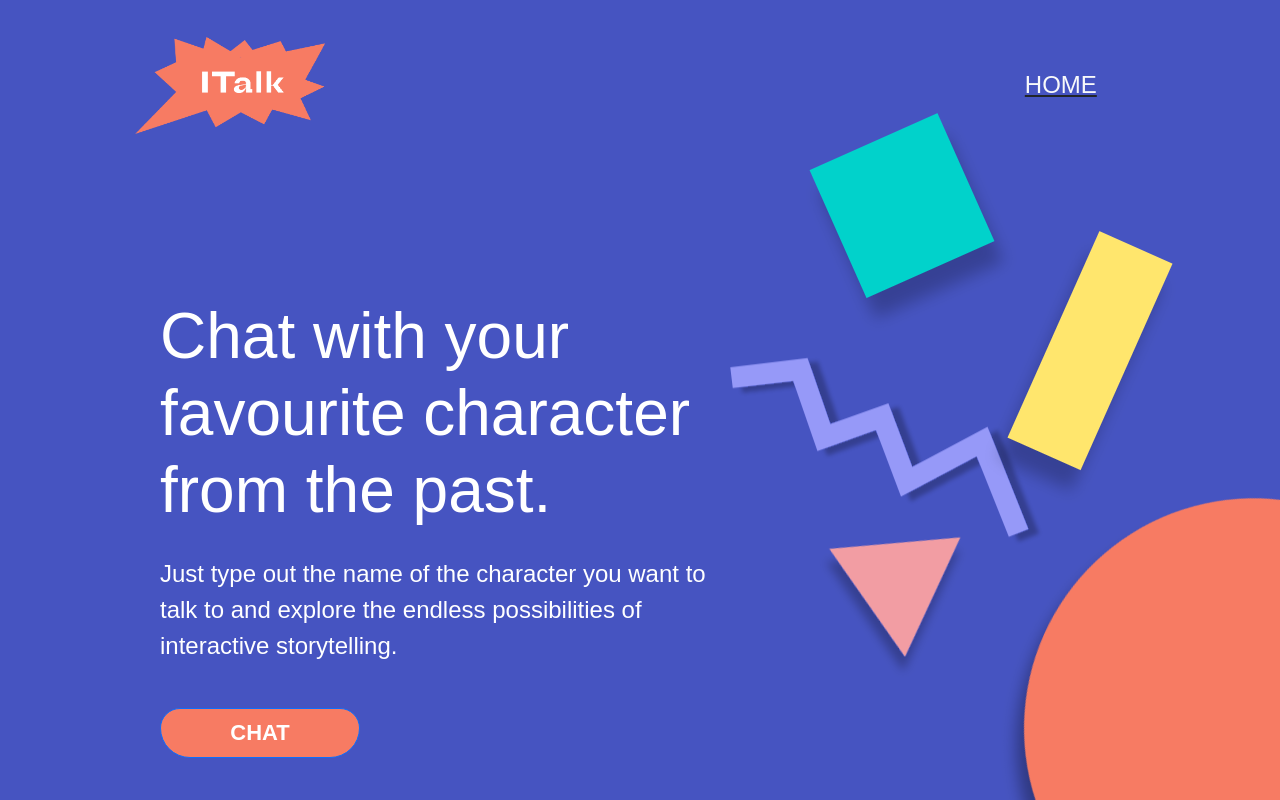
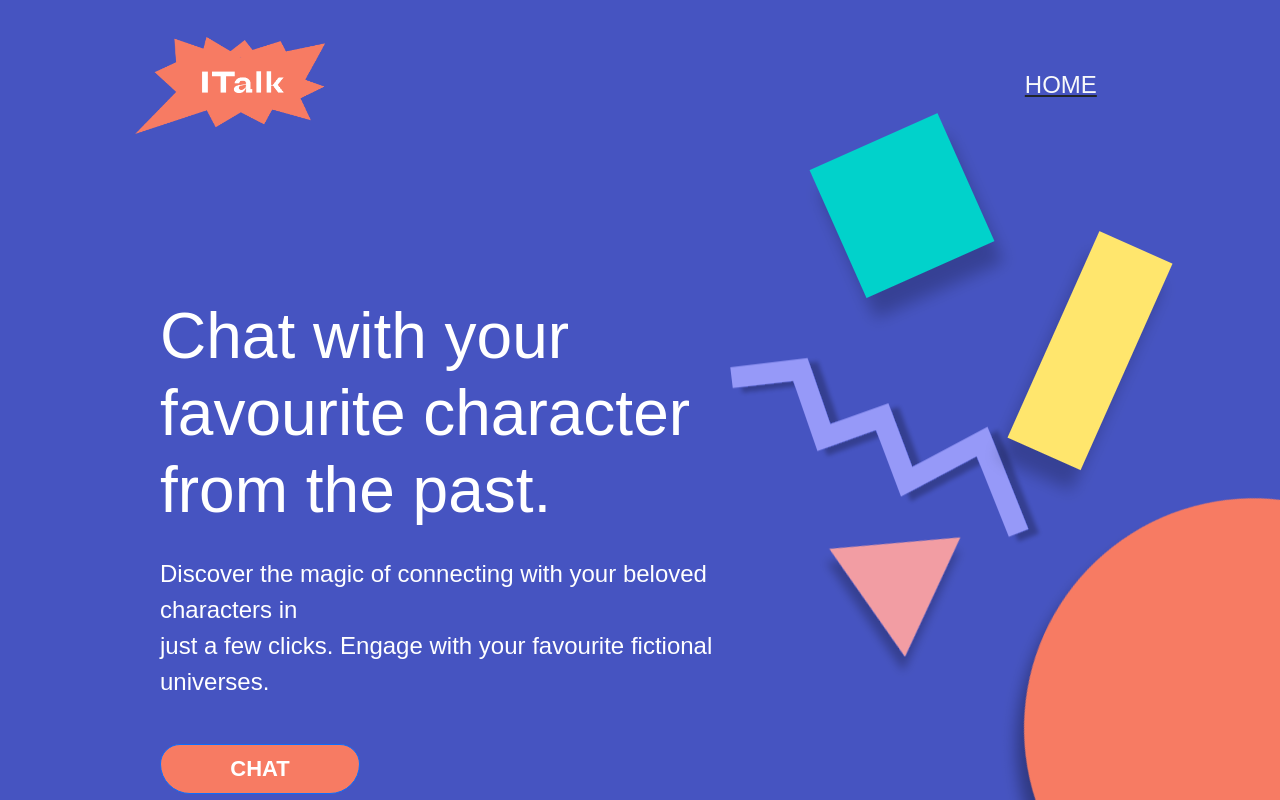
Before and after one commit to AryanK1511/imagiTalk, a Next.js app in the folder imagitalk_frontend/: page / in a window 1280 px wide. Shown: the top 800 px of the page. Built offline with nearby package versions, Linux system fonts and the light colour scheme; a web font is replaced by a local one.

Commit message:
change chars options, remove overflow, add styles

```diff
--- a/imagitalk_frontend/pages/characters/index.jsx
+++ b/imagitalk_frontend/pages/characters/index.jsx
@@ -28,7 +28,7 @@ const CharacterPage = () => {
   return (
     <>
       <Navbar />
-      <div className="container mx-auto p-5">
+      <div className="container mx-auto p-5 chatOptWrapper">
         <h1 className={styles.charOptTitle}>Choose character:</h1>
 
         {loading ? (
--- a/imagitalk_frontend/pages/index.js
+++ b/imagitalk_frontend/pages/index.js
@@ -1,12 +1,21 @@
-import React from "react";
+import React, { useEffect } from "react";
 import Navbar from "@/components/Navbar/Navbar";
 import { Container, Row, Col, Button } from "react-bootstrap";
 import Link from "next/link";
 
 // Homepage
 export default function Home() {
+
+  useEffect(() => {
+    const body = document.body;
+    body.style.overflowY = "hidden";
+    return () => {
+      body.style.overflowY = "";
+    };
+  }, []);
+
   return (
-    <div className="home-wrapper">
+    <div className="homeWrapper">
       <Navbar />
       <Container fluid className="m-5 home-body">
         <Row className="home-body-text-block">
@@ -18,9 +27,7 @@ export default function Home() {
               from the past.
             </h1>
             <p>
-              Just type out the name of the character you want to <br />
-              talk to and explore the endless possibilities of
-              <br /> interactive storytelling.
+            Discover the magic of connecting with your beloved characters in<br/> just a few clicks. Engage with your favourite fictional universes.
             </p>
             <Button className="start-chatting-btn px-5 mt-2">
               <Link legacyBehavior href="/characters">
--- a/imagitalk_frontend/styles/globals.css
+++ b/imagitalk_frontend/styles/globals.css
@@ -15,9 +15,16 @@ html {
   scroll-behavior: smooth;
 }
 
+.homeWrapper {
+  overflow: hidden;
+  height: 100vh; /* Viewport height */
+  display: flex;
+  flex-direction: column;
+}
+
 body {
   overflow-x: hidden;
-  overflow-y: hidden;
+  /* overflow-y: hidden; */
   height: 100vh;
   position: relative;
   background-color: #4654c1 !important;
```
Also changed, not shown: imagitalk_frontend/components/CharacterChat/CharacterChat.module.css (+8 -1 lines), 1 other file (tests, documents, lock files or other folders).
